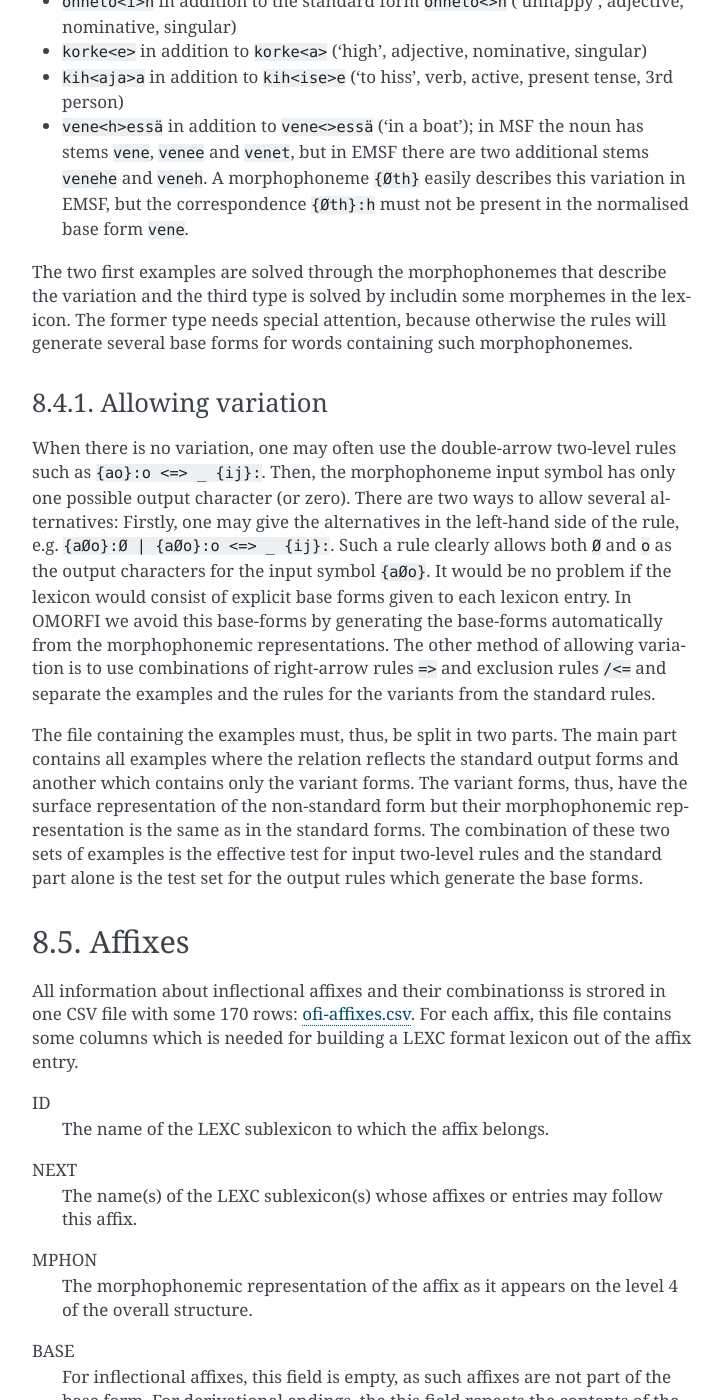
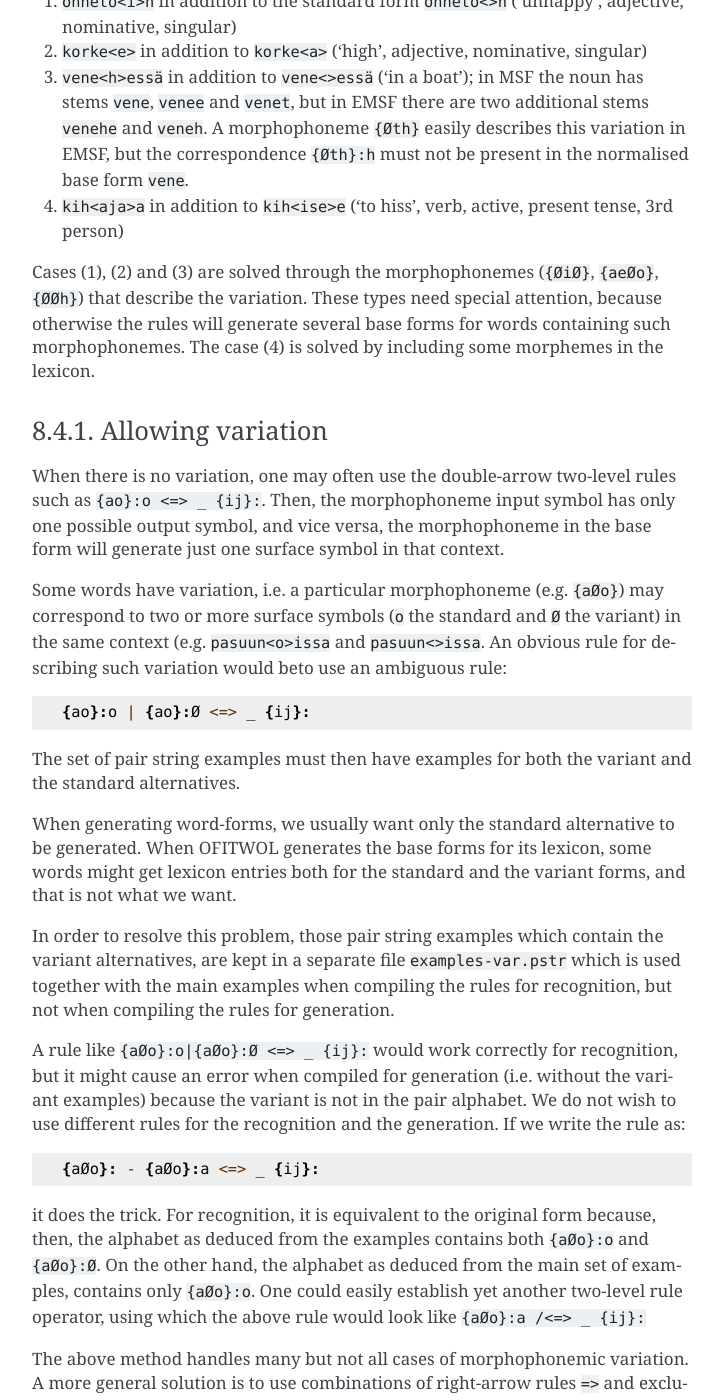
Before and after one commit to koskenni/twol, a Sphinx documentation site: the page built from docs/ofitwol.rst, in a window 1280 px wide and 1400 px high, scrolled down 6055 px. Shown: the whole window, without its empty margins (388-1111 px from the left). Built offline with Sphinx 7.4.7, drawn with Linux system fonts in a browser that asks for light colours; some of the changed text lies outside the part shown.

Commit message:
variation revised

```diff
--- a/docs/ofitwol.rst
+++ b/docs/ofitwol.rst
@@ -161,23 +161,39 @@ Managing variant forms
 
 EMSF allows more morphophonemic variation than the present day Finnish, e.g.:
 
-- ``onneto<i>n`` in addition to the standard form ``onneto<>n`` ('unhappy', adjective, nominative, singular)
+(1) ``onneto<i>n`` in addition to the standard form ``onneto<>n`` ('unhappy', adjective, nominative, singular)
 
-- ``korke<e>`` in addition to ``korke<a>`` ('high', adjective, nominative, singular)
+(2) ``korke<e>`` in addition to ``korke<a>`` ('high', adjective, nominative, singular)
 
-- ``kih<aja>a`` in addition to ``kih<ise>e`` ('to hiss', verb, active, present tense, 3rd person)
+(3) ``vene<h>essä`` in addition to ``vene<>essä`` ('in a boat'); in MSF the noun has stems ``vene``, ``venee`` and ``venet``, but in EMSF there are two additional stems ``venehe`` and ``veneh``.  A morphophoneme ``{Øth}`` easily describes this variation in EMSF, but the correspondence ``{Øth}:h`` must not be present in the normalised base form ``vene``.
 
-- ``vene<h>essä`` in addition to ``vene<>essä`` ('in a boat'); in MSF the noun has stems ``vene``, ``venee`` and ``venet``, but in EMSF there are two additional stems ``venehe`` and ``veneh``.  A morphophoneme ``{Øth}`` easily describes this variation in EMSF, but the correspondence ``{Øth}:h`` must not be present in the normalised base form ``vene``.
+(4) ``kih<aja>a`` in addition to ``kih<ise>e`` ('to hiss', verb, active, present tense, 3rd person)
 
-The two first examples are solved through the morphophonemes that describe the variation and the third type is solved by includin some morphemes in the lexicon.  The former type needs special attention, because otherwise the rules will generate several base forms for words containing such morphophonemes.
+Cases (1), (2) and (3) are solved through the morphophonemes (``{ØiØ}``, ``{aeØo}``, ``{ØØh}``) that describe the variation.  These types need special attention, because otherwise the rules will generate several base forms for words containing such morphophonemes.  The case (4) is solved by including some morphemes in the lexicon.
 
 
 Allowing variation
 ------------------
 
-When there is no variation, one may often use the double-arrow two-level rules such as ``{ao}:o <=> _ {ij}:``.  Then, the morphophoneme input symbol has only one possible output character (or zero).  There are two ways to allow several alternatives: Firstly, one may give the alternatives in the left-hand side of the rule, e.g. ``{aØo}:Ø | {aØo}:o <=> _ {ij}:``.  Such a rule clearly allows both ``Ø`` and ``o`` as the output characters for the input symbol ``{aØo}``.  It would be no problem if the lexicon would consist of explicit base forms given to each lexicon entry.  In OMORFI we avoid this base-forms by generating the base-forms automatically from the morphophonemic representations.  The other method of allowing variation is to use combinations of right-arrow rules ``=>`` and exclusion rules ``/<=`` and separate the examples and the rules for the variants from the standard rules.
+When there is no variation, one may often use the double-arrow two-level rules such as ``{ao}:o <=> _ {ij}:``.  Then, the morphophoneme input symbol has only one possible output symbol, and vice versa, the morphophoneme in the base form will generate just one surface symbol in that context.
 
-The file containing the examples must, thus, be split in two parts.  The main part contains all examples where the relation reflects the standard output forms and another which contains only the variant forms.  The variant forms, thus, have the surface representation of the non-standard form but their morphophonemic representation is the same as in the standard forms.  The combination of these two sets of examples is the effective test for input two-level rules and the standard part alone is the test set for the output rules which generate the base forms.
+Some words have variation, i.e. a particular morphophoneme (e.g. ``{aØo}``) may correspond to two or more surface symbols (``o`` the standard and ``Ø`` the variant) in the same context (e.g. ``pasuun<o>issa`` and ``pasuun<>issa``.  An obvious rule for describing such variation would beto use an ambiguous rule::
+
+  {ao}:o | {ao}:Ø <=> _ {ij}:
+
+The set of pair string examples must then have examples for both the variant and the standard alternatives.
+
+When generating word-forms, we usually want only the standard alternative to be generated.  When OFITWOL generates the base forms for its lexicon, some words might get lexicon entries both for the standard and the variant forms, and that is not what we want.
+
+In order to resolve this problem, those pair string examples which contain the variant alternatives, are kept in a separate file ``examples-var.pstr`` which is used together with the main examples when compiling the rules for recognition, but not when compiling the rules for generation.
+
+A rule like ``{aØo}:o|{aØo}:Ø <=> _ {ij}:`` would work correctly for recognition, but it might cause an error when compiled for generation (i.e. without the variant examples) because the variant is not in the pair alphabet.  We do not wish to use different rules for the recognition and the generation. If we write the rule as::
+
+  {aØo}: - {aØo}:a <=> _ {ij}:
+
+it does the trick.  For recognition, it is equivalent to the original form because, then, the alphabet as deduced from the examples contains both ``{aØo}:o`` and ``{aØo}:Ø``.  On the other hand, the alphabet as deduced from the main set of examples, contains only ``{aØo}:o``.  One could easily establish yet another two-level rule operator, using which the above rule would look like ``{aØo}:a /<=> _ {ij}:``
+
+The above method handles many but not all cases of morphophonemic variation.  A more general solution is to use combinations of right-arrow rules ``=>`` and exclusion rules ``/<=``,   and separate the examples and the such rules for the variants from the standard rules.
 
 
 Affixes
```
